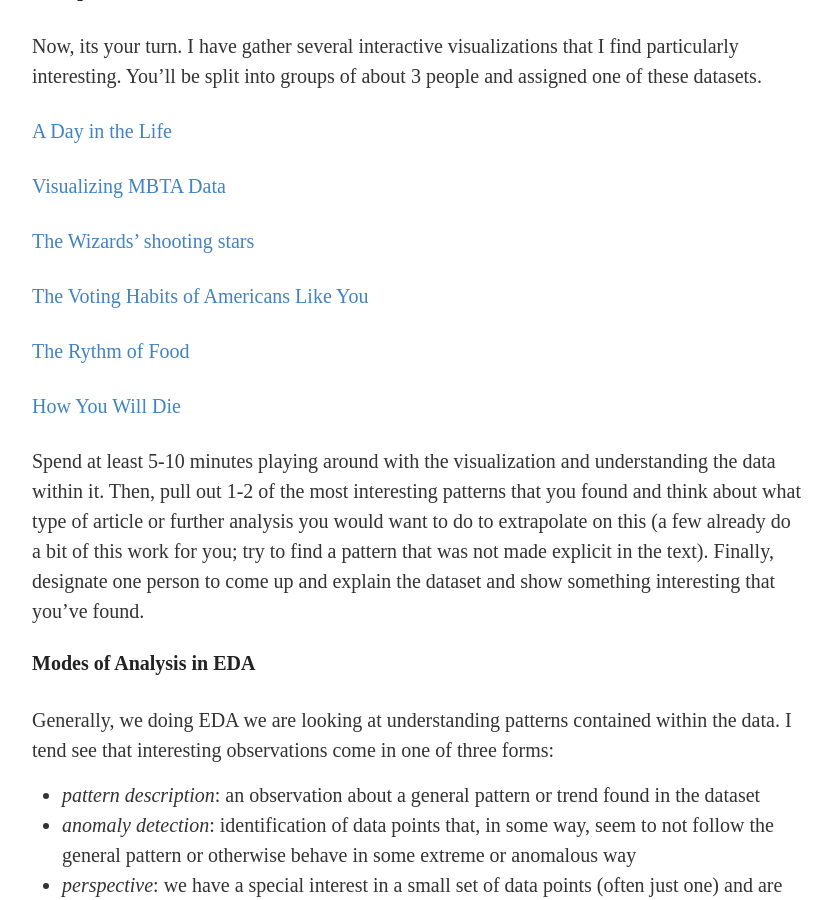
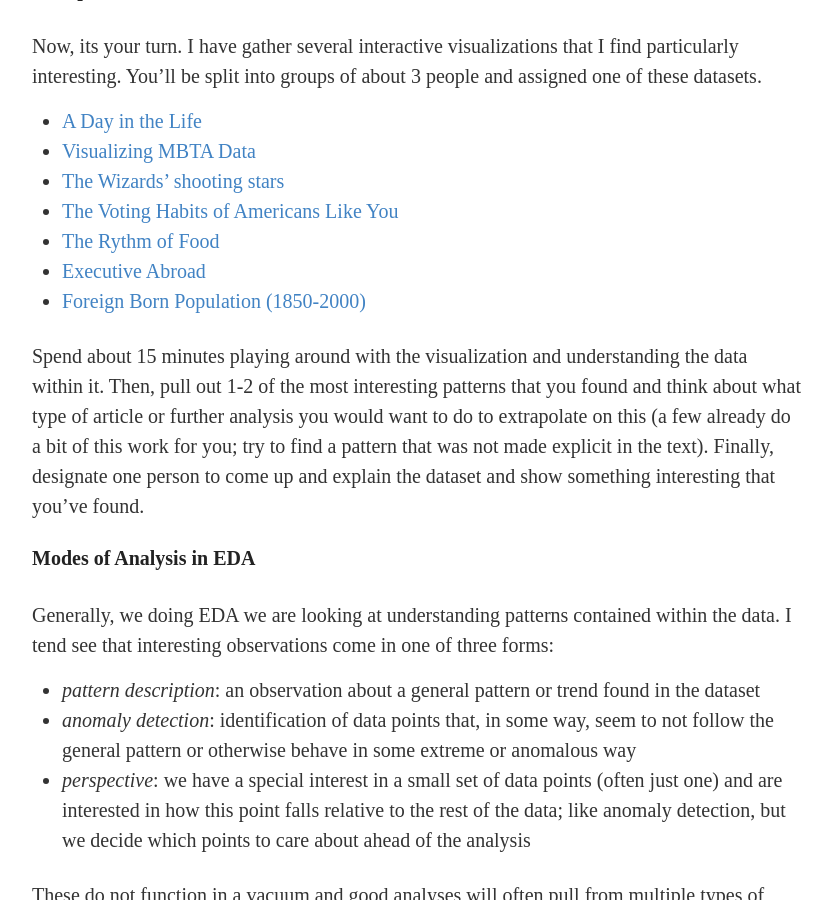
Before and after one commit to statsmaths/stat209, a Jekyll site: the page built from _notes/class02-exporatory-data-analysis.md, in a window 1280 px wide and 900 px high, scrolled down 1133 px. Shown: the whole window, without its empty margins (223-1053 px from the left). Built offline with Jekyll 4.4.1, drawn with Linux system fonts in a browser that asks for light colours.

Commit message:
fix class02 links

```diff
--- a/_notes/class02-exporatory-data-analysis.md
+++ b/_notes/class02-exporatory-data-analysis.md
@@ -50,19 +50,15 @@
 that I find particularly interesting. You'll be split into groups of
 about 3 people and assigned one of these datasets.
 
-[A Day in the Life](http://flowingdata.com/2015/12/15/a-day-in-the-life-of-americans/)
+- [A Day in the Life](http://flowingdata.com/2015/12/15/a-day-in-the-life-of-americans/)
+- [Visualizing MBTA Data](http://mbtaviz.github.io/)
+- [The Wizards’ shooting stars](http://www.washingtonpost.com/wp-srv/special/sports/wizards-shooting-stars/)
+- [The Voting Habits of Americans Like You](https://www.nytimes.com/interactive/2016/06/10/upshot/voting-habits.html)
+- [The Rythm of Food](http://rhythm-of-food.net/#explore)
+- [Executive Abroad](https://dsl.richmond.edu/panorama/executiveabroad/)
+- [Foreign Born Population (1850-2000)](https://dsl.richmond.edu/panorama/foreignborn/)
 
-[Visualizing MBTA Data](http://mbtaviz.github.io/)
-
-[The Wizards’ shooting stars](http://www.washingtonpost.com/wp-srv/special/sports/wizards-shooting-stars/)
-
-[The Voting Habits of Americans Like You](https://www.nytimes.com/interactive/2016/06/10/upshot/voting-habits.html)
-
-[The Rythm of Food](http://rhythm-of-food.net/#explore)
-
-[How You Will Die](http://flowingdata.com/2016/01/19/how-you-will-die/)
-
-Spend at least 5-10 minutes playing around with the visualization and
+Spend about 15 minutes playing around with the visualization and
 understanding the data within it. Then, pull out 1-2 of the most
 interesting patterns that you found and think about what type of
 article or further analysis you would want to do to extrapolate
```
Also changed, not shown: _notes/class02-exporatory-data-analysis.Rmd (+8 -12 lines).
